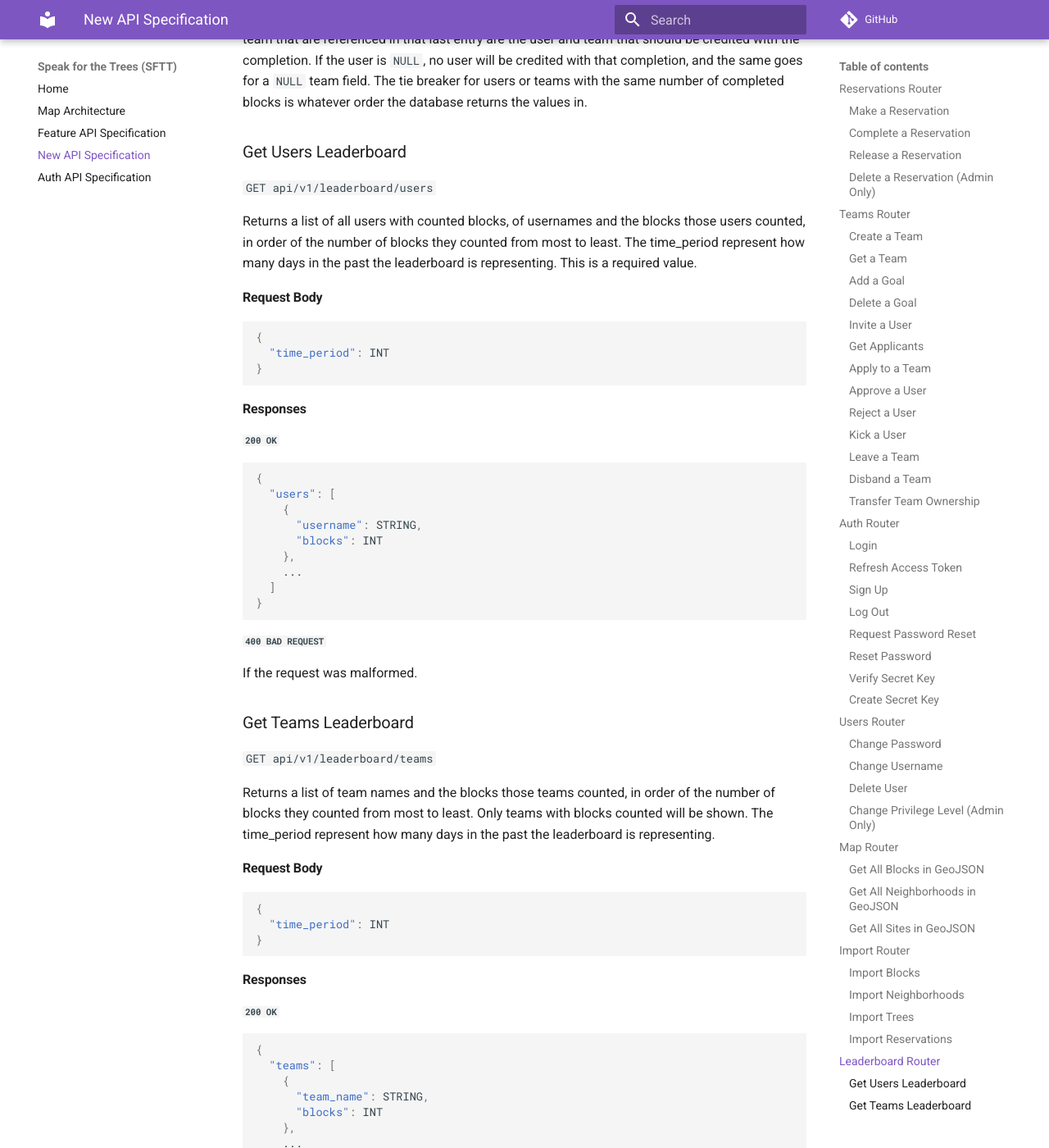
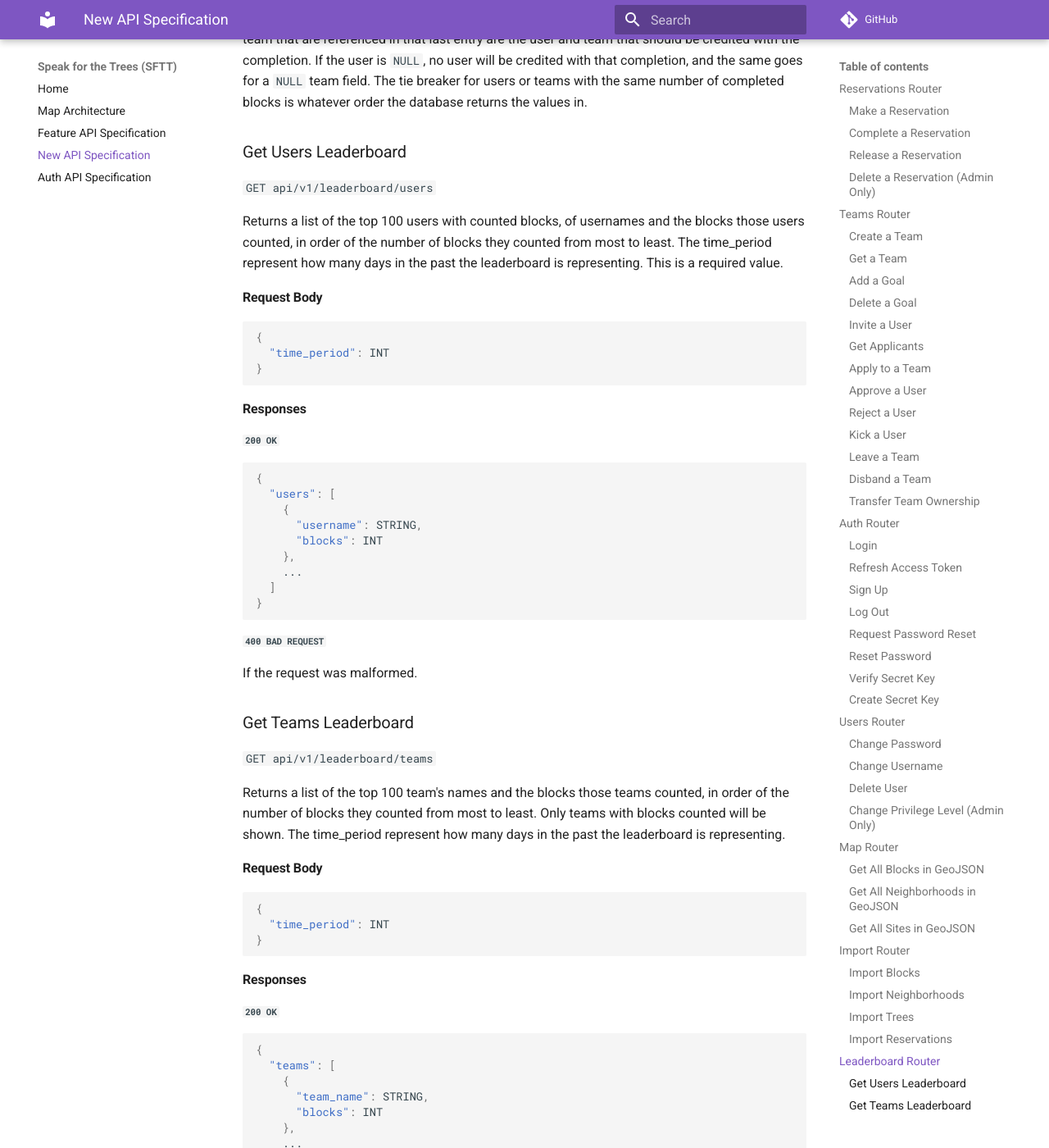
Before and after one commit to Code-4-Community/c4c-dev-docs, an MkDocs documentation site: the page built from docs/sftt/sftt-api-spec-new.md, in a window 1280 px wide and 1400 px high, scrolled down 22250 px. Shown: the whole window at 82% size. Built offline with MkDocs 1.6.1 and Material for MkDocs 9.7.7, drawn with Linux system fonts in a browser that asks for light colours; comment, search, counter and statistics services are not loaded.

Commit message:
Added hard cap to leaderboard routes

```diff
--- a/docs/sftt/sftt-api-spec-new.md
+++ b/docs/sftt/sftt-api-spec-new.md
@@ -975,7 +975,7 @@
 
 `GET api/v1/leaderboard/users`
 
-Returns a list of all users with counted blocks, of usernames and the blocks those users counted, in order of the number of blocks they counted from most to least. The time_period represent how many days in the past the leaderboard is representing. This is a required value.
+Returns a list of the top 100 users with counted blocks, of usernames and the blocks those users counted, in order of the number of blocks they counted from most to least. The time_period represent how many days in the past the leaderboard is representing. This is a required value.
 
 #### Request Body
 
@@ -1009,7 +1009,7 @@
 
 `GET api/v1/leaderboard/teams`
 
-Returns a list of team names and the blocks those teams counted, in order of the number of blocks they counted from most to least. Only teams with blocks counted will be shown. The time_period represent how many days in the past the leaderboard is representing.
+Returns a list of the top 100 team's names and the blocks those teams counted, in order of the number of blocks they counted from most to least. Only teams with blocks counted will be shown. The time_period represent how many days in the past the leaderboard is representing.
 
 #### Request Body
 
```
